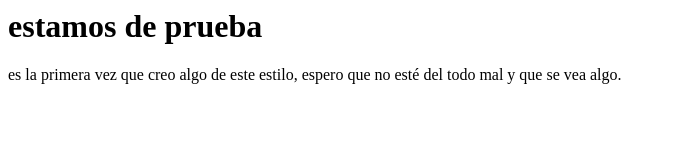
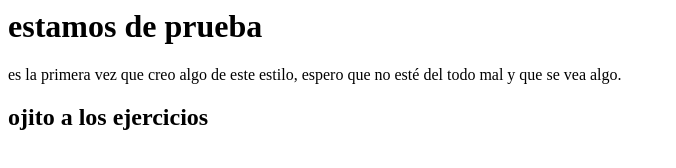
Before and after one commit to Judith89/Judith89.github.io, a plain HTML site: page Index.html in a window 1280 px wide. Shown: the whole page, without its empty margins (0-676 px from the left). Drawn offline with Linux system fonts and the light colour scheme.

Commit message:
Update Index.html

```diff
--- a/Index.html
+++ b/Index.html
@@ -5,5 +5,6 @@
 <body>
 <h1>estamos de prueba</h1>
 <p>es la primera vez que creo algo de este estilo, espero que no esté del todo mal y que se vea algo.
+  <h2>ojito a los ejercicios<a
 </body>
 </html>
```
